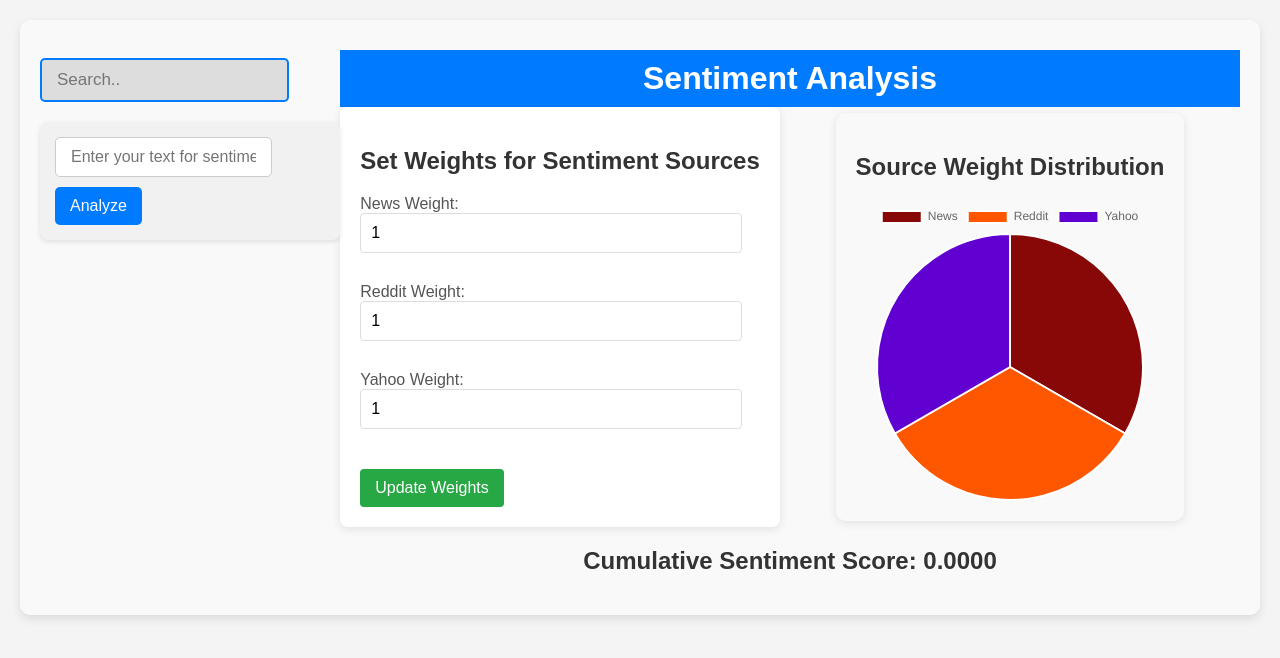
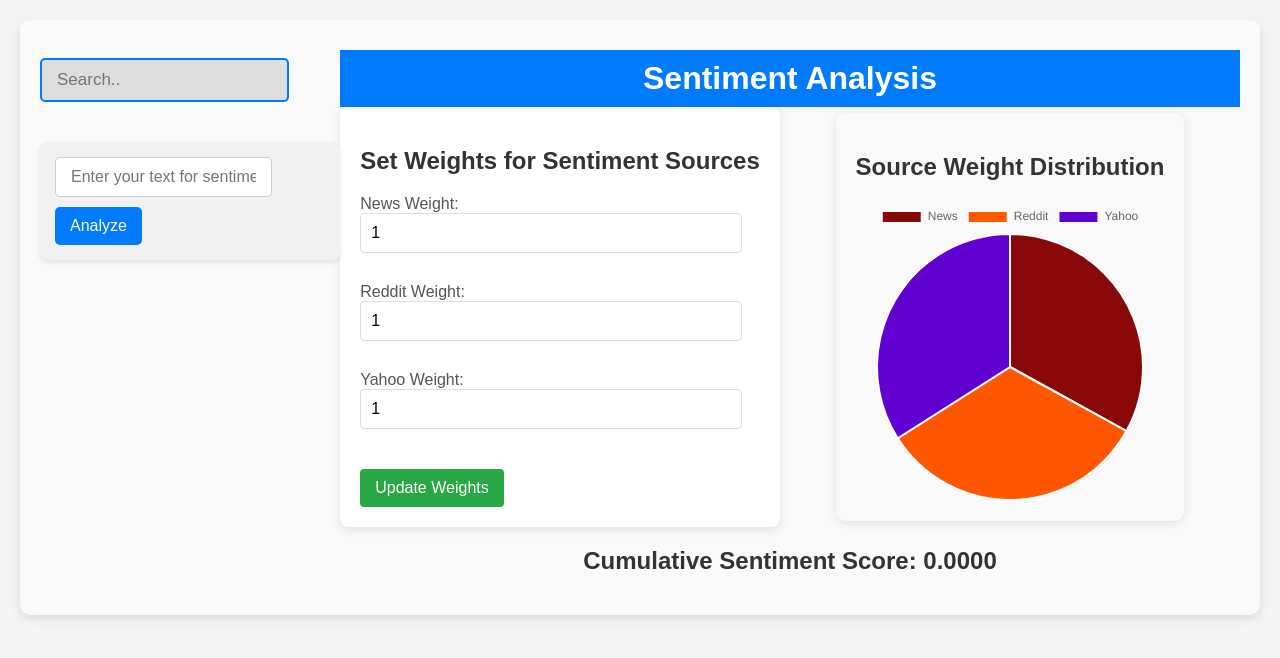
Before and after one commit to market-sentiment-analyzer-tool/msat, a React (Create React App) app in the folder ui/: page / in a window 1280 px wide. Shown: the top 658 px of the page. Built offline with nearby package versions, Linux system fonts and the light colour scheme.

Commit message:
Updated CSS

```diff
--- a/ui/src/InfoTable.css
+++ b/ui/src/InfoTable.css
@@ -9,6 +9,7 @@
 .news-table, .reddit-table, .twitter-table, .yahoo-table {
     flex: 0 0 calc(50% - 10px); /* Two columns with space between */
     margin: 0 5px; /* Margin adjusted to maintain spacing */
+    margin-bottom: 10px;
     background-color: #f9f9f9;
     border-radius: 8px;
     box-shadow: 0 2px 10px rgba(0, 0, 0, 0.1);
--- a/ui/src/SentimentAnalyzer.js
+++ b/ui/src/SentimentAnalyzer.js
@@ -6,7 +6,7 @@ import './SentimentAnalyzer.css';
 
 
 const SentimentAnalyzer = ({ sentiments }) => {
-    const [weights, setWeights] = useState({ news: 0.01, reddit: 0.01, yahoo: 0.01 });
+    const [weights, setWeights] = useState({ news: 0.33, reddit: 0.33, yahoo: 0.34 });
 
     return (
         <div>
--- a/ui/src/SentimentPage.css
+++ b/ui/src/SentimentPage.css
@@ -120,7 +120,7 @@
 
 /* User Input Styles */
 .user-input {
-    margin-top: 20px;
+    margin-top: 40px;
     padding: 15px;
     border-radius: 8px;
     background: #f1f1f1;
```
